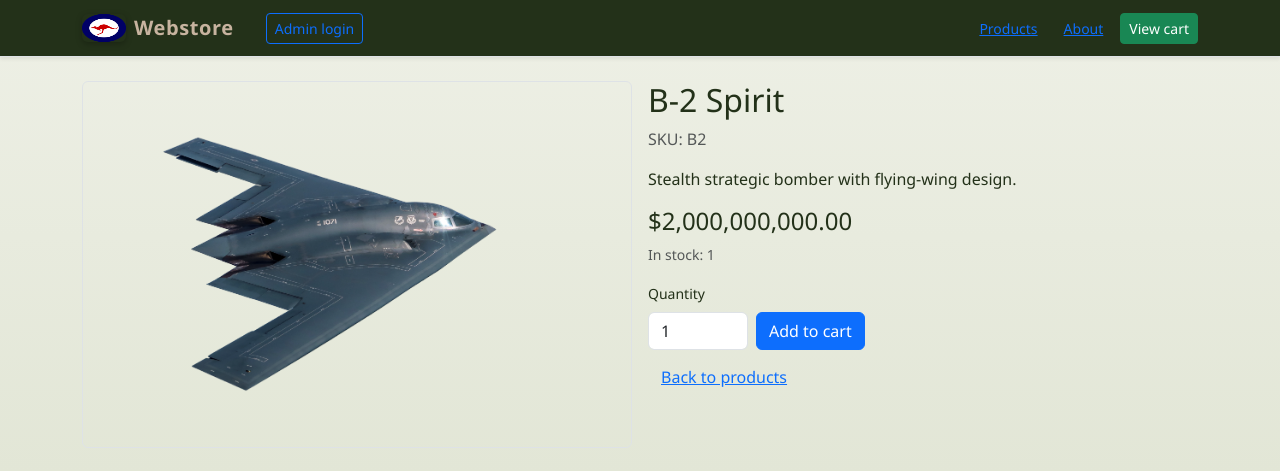
After one commit to ollienunn/flask_test, a Flask app: page /product/B2 in a window 1280 px wide. The commit adds this page. Shown: the top 471 px of the page. Run offline with Flask 3, Linux system fonts and the light colour scheme; data comes from the database, SQL or seed files in the repository; both versions use the stored data as it was after the commit.

Commit message:
made it so the cart works and re arranged the buttons to make the website look cleaner

```diff
--- a/app.py
+++ b/app.py
@@ -6,8 +6,6 @@ import re
 from werkzeug.utils import secure_filename
 import os
 from functools import wraps
-from flask import session, flash
-from flask import Markup  # small helper if needed for flashes
 
 app = Flask(__name__)
 DB_PATH = Path(__file__).parent / "store.db"
@@ -391,3 +389,12 @@ def order_success(order_id):
     order = db.execute("SELECT o.id, o.total, o.status, o.created_at, c.name, c.email FROM orders o LEFT JOIN customers c ON o.customer_id = c.id WHERE o.id = ?", (order_id,)).fetchone()
     items = db.execute("SELECT oi.quantity, oi.unit_price, p.name FROM order_items oi JOIN products p ON oi.product_id = p.id WHERE oi.order_id = ?", (order_id,)).fetchall()
     return render_template("order_success.html", order=order, items=items)
+
+@app.route("/product/<sku>")
+def product_detail(sku):
+    db = get_db()
+    sku_upper = sku.upper()
+    p = db.execute("SELECT id, sku, name, description, price, image, stock FROM products WHERE sku = ?", (sku_upper,)).fetchone()
+    if not p:
+        return redirect(url_for("products"))
+    return render_template("product_detail.html", product=dict(p))
--- /dev/null
+++ b/templates/navbar.html
@@ -0,0 +1,23 @@
+<nav class="navbar navbar-expand-lg navbar-light bg-white border-bottom shadow-sm">
+  <div class="container">
+    <a class="navbar-brand fw-bold d-flex align-items-center" href="{{ url_for('index') }}">
+      <img src="{{ url_for('static', filename='images/Logo.png') }}" alt="Logo" class="nav-logo me-2" style="height:28px">
+      Webstore
+    </a>
+
+    <div class="ms-3">
+      {% if session.get('is_admin') %}
+        <a href="{{ url_for('admin_products') }}" class="btn btn-sm btn-outline-dark me-2">Admin</a>
+        <a href="{{ url_for('logout') }}" class="btn btn-sm btn-outline-secondary me-2">Logout</a>
+      {% else %}
+        <a href="{{ url_for('login') }}" class="btn btn-sm btn-outline-primary me-2">Admin login</a>
+      {% endif %}
+    </div>
+
+    <div class="ms-auto d-flex align-items-center">
+      <a href="{{ url_for('products') }}" class="btn btn-sm btn-link me-2">Products</a>
+      <a href="{{ url_for('about') }}" class="btn btn-sm btn-link me-2">About</a>
+      <a href="{{ url_for('cart_view') }}" class="btn btn-sm btn-success">View cart</a>
+    </div>
+  </div>
+</nav>
--- /dev/null
+++ b/templates/product_detail.html
@@ -0,0 +1,42 @@
+<!doctype html>
+<html lang="en">
+<head>
+  <meta charset="utf-8">
+  <title>{{ product.name }} — Product</title>
+  <meta name="viewport" content="width=device-width,initial-scale=1">
+  <link href="https://cdn.jsdelivr.net/npm/bootstrap@5.3.0/dist/css/bootstrap.min.css" rel="stylesheet">
+  <link rel="stylesheet" href="{{ url_for('static', filename='css/styles.css') }}">
+</head>
+<body>
+  {% include 'navbar.html' %}
+
+  <div class="container py-4">
+    <div class="row g-3">
+      <div class="col-md-6">
+        <img src="{{ url_for('static', filename=product.image) }}" alt="{{ product.name }}" class="img-fluid border rounded">
+      </div>
+      <div class="col-md-6">
+        <h2>{{ product.name }}</h2>
+        <p class="text-muted">SKU: {{ product.sku }}</p>
+        <p>{{ product.description }}</p>
+        <h4 class="mt-3">${{ "{:,.2f}".format(product.price) }}</h4>
+        <p class="small text-muted">In stock: {{ product.stock }}</p>
+
+        <form method="post" action="{{ url_for('cart_add') }}" class="row g-2">
+          <input type="hidden" name="sku" value="{{ product.sku }}">
+          <div class="col-auto">
+            <label class="form-label small">Quantity</label>
+            <input type="number" name="qty" value="1" min="1" max="{{ product.stock }}" class="form-control" style="width:100px">
+          </div>
+          <div class="col-auto align-self-end">
+            <button class="btn btn-primary" type="submit" {% if product.stock <= 0 %}disabled{% endif %}>Add to cart</button>
+          </div>
+          <div class="col-12 mt-2">
+            <a href="{{ url_for('products') }}" class="btn btn-link">Back to products</a>
+          </div>
+        </form>
+      </div>
+    </div>
+  </div>
+</body>
+</html>
```
Also changed, not shown: templates/index.html (+10 -12 lines), templates/products.html (+18 -10 lines), store.db.
